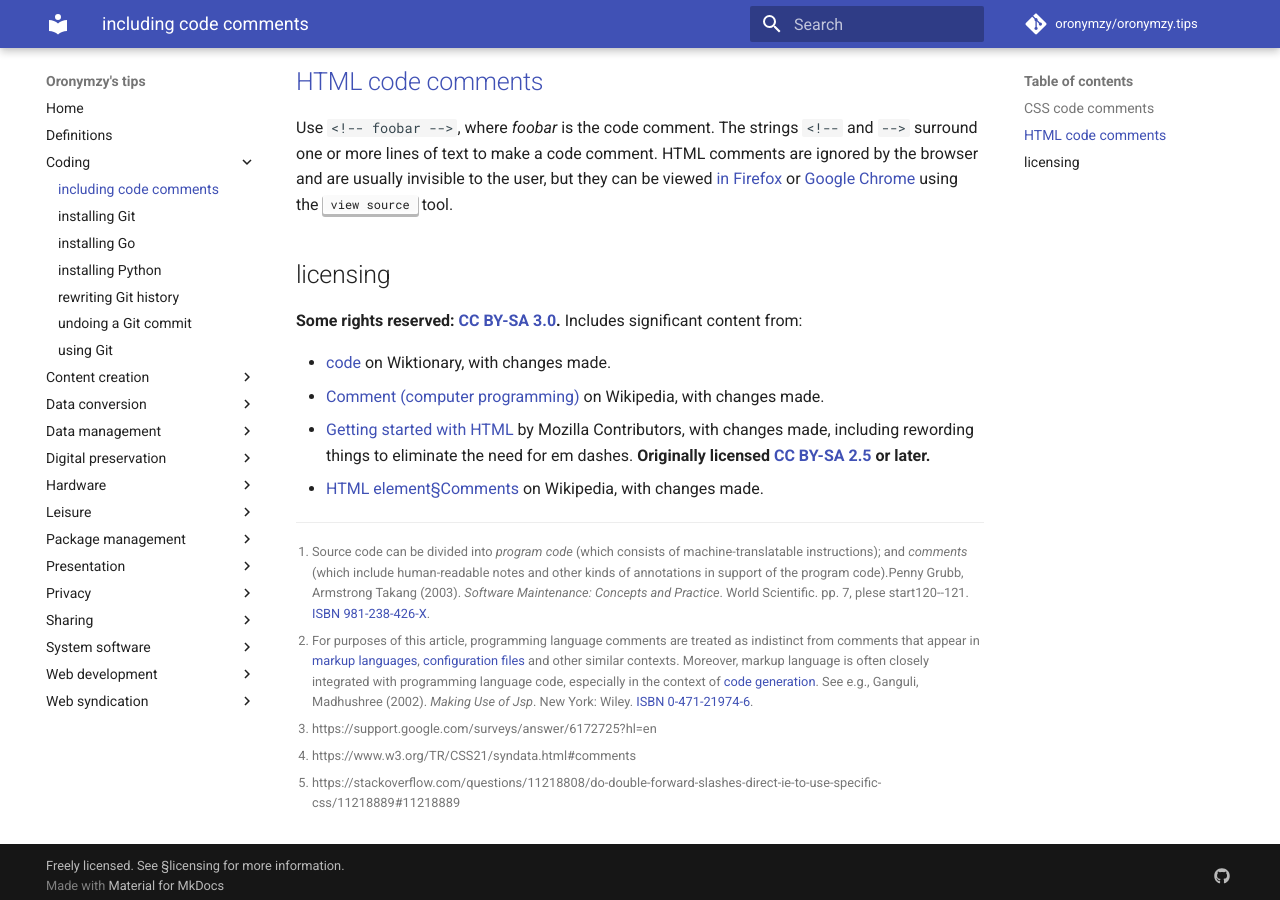
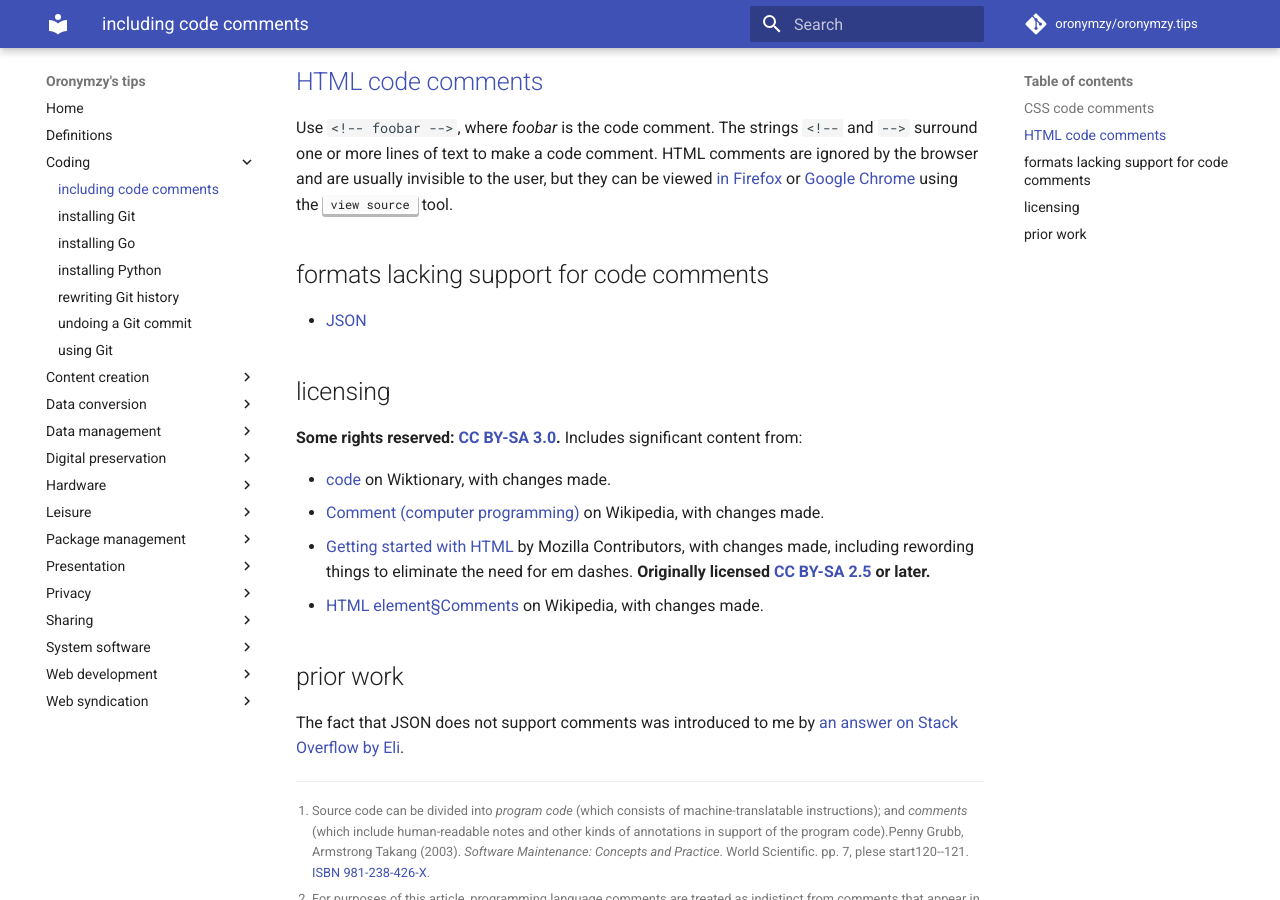
Before and after one commit to oronymzy/tips, an MkDocs documentation site: the page built from docs/incdcmt.md, in a window 1280 px wide and 900 px high, scrolled down 433 px. Built offline with MkDocs 1.6.1 and Material for MkDocs 9.7.7, drawn with Linux system fonts in a browser that asks for light colours; comment, search, counter and statistics services are not loaded.

Commit message:
Add JSON as a format that lacks support for code comments, with related prior work addition

```diff
--- a/docs/incdcmt.md
+++ b/docs/incdcmt.md
@@ -22,6 +22,10 @@ Use `/* foobar */`, where *foobar* is the code comment. The strings `/*` and `*/
 ## [HTML code comments]
 Use `<!-- foobar -->`, where *foobar* is the code comment. The strings `<!--` and `-->` surround one or more lines of text to make a code comment. HTML comments are ignored by the browser and are usually invisible to the user, but they can be viewed [in Firefox](https://developer.mozilla.org/en-US/docs/Tools/View_source) or [Google Chrome](https://support.google.com/surveys/answer/6172725?hl=en) using the ++"view source"++ tool.
 
+## formats lacking support for code comments
+
+- [JSON](https://json.org/)
+
 ## licensing
 **Some rights reserved: [CC BY-SA 3.0](https://creativecommons.org/licenses/by-sa/3.0/).** Includes significant content from:
 
@@ -29,6 +33,9 @@ Use `<!-- foobar -->`, where *foobar* is the code comment. The strings `<!--` an
 - [Comment (computer programming)](https://en.wikipedia.org/w/index.php?title=Comment_(computer_programming)&oldid=875338006) on Wikipedia, with changes made.
 - [Getting started with HTML](https://developer.mozilla.org/en-US/docs/Learn/HTML/Introduction_to_HTML/Getting_started$revision/1436132) by Mozilla Contributors, with changes made, including rewording things to eliminate the need for em dashes. **Originally licensed [CC BY-SA 2.5](https://creativecommons.org/licenses/by-sa/2.5/) or later.**
 - [HTML element§Comments](https://en.wikipedia.org/w/index.php?title=HTML_element&oldid=874852200) on Wikipedia, with changes made.
+
+## prior work
+The fact that JSON does not support comments was introduced to me by [an answer on Stack Overflow by Eli](https://stackoverflow.com/questions/244777/can-comments-be-used-in-json/244858#244858).
 
 [^incdcmt1]: Source code can be divided into *program code* (which consists of machine-translatable instructions); and *comments* (which include human-readable notes and other kinds of annotations in support of the program code).Penny Grubb, Armstrong Takang (2003). *Software Maintenance: Concepts and Practice*. World Scientific. pp. 7, plese start120--121. [ISBN](https://en.wikipedia.org/wiki/International_Standard_Book_Number) [981-238-426-X](https://en.wikipedia.org/wiki/Special:BookSources/981-238-426-X).
 [^incdcmt2]: For purposes of this article, programming language comments are treated as indistinct from comments that appear in [markup languages](https://en.wikipedia.org/wiki/Markup_language), [configuration files](https://en.wikipedia.org/wiki/Configuration_file) and other similar contexts. Moreover, markup language is often closely integrated with programming language code, especially in the context of [code generation](https://en.wikipedia.org/wiki/Automatic_programming). See e.g., Ganguli, Madhushree (2002). *Making Use of Jsp*. New York: Wiley. [ISBN](https://en.wikipedia.org/wiki/International_Standard_Book_Number) [0-471-21974-6](https://en.wikipedia.org/wiki/Special:BookSources/0-471-21974-6).
```
